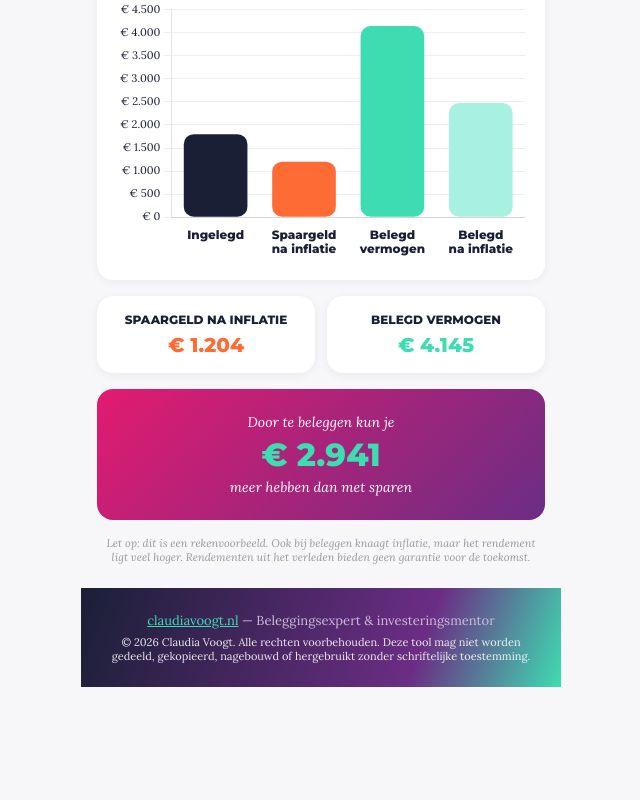
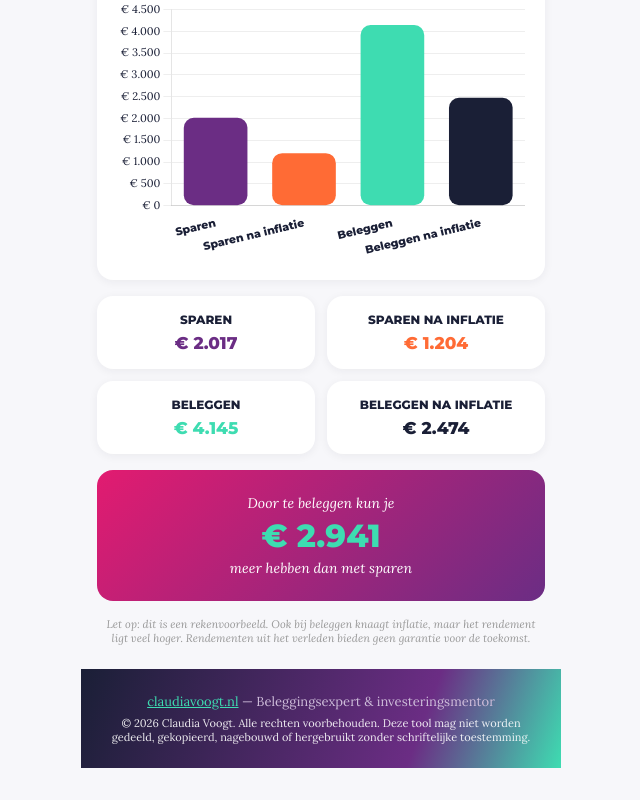
Before and after one commit to claudiavoogt/gf-sparenbeleggen-calculator, a Next.js app: page / in a window 1280 px wide. Shown: the part 1113-1913 px from the top of the page, without its empty margins (319-959 px from the left). Before the commit the page ends 1832 px from the top, so only its background shows below. Built offline with nearby package versions, Linux system fonts and the light colour scheme.

Commit message:
fix: chart 4 balken sparen/beleggen nominaal en na inflatie

```diff
--- a/app/page.tsx
+++ b/app/page.tsx
@@ -111,16 +111,16 @@ export default function SparenVsBeleggenPage() {
     chartInstance.current = new window.Chart(ctx, {
       type: 'bar',
       data: {
-        labels: [['Ingelegd'], ['Spaargeld', 'na inflatie'], ['Belegd', 'vermogen'], ['Belegd', 'na inflatie']],
+        labels: ['Sparen', 'Sparen\nna inflatie', 'Beleggen', 'Beleggen\nna inflatie'],
         datasets: [
           {
             data: [
-              resultaat.totaalIngelegd,
+              resultaat.eindwaardeSparenNominaal,
               resultaat.waardeNaInflatie,
               resultaat.eindwaarde,
               resultaat.eindwaardeNaInflatie,
             ],
-            backgroundColor: ['#1A1F36', '#FF6B35', '#3EDCB1', '#A8F0E0'],
+            backgroundColor: ['#6B2D84', '#FF6B35', '#3EDCB1', '#1A1F36'],
             borderRadius: 10,
             borderSkipped: false,
           },
@@ -149,7 +149,7 @@ export default function SparenVsBeleggenPage() {
           },
           x: {
             ticks: {
-              font: { family: 'Montserrat', size: 12, weight: '700' },
+              font: { family: 'Montserrat', size: 11, weight: '700' },
               color: '#1A1F36',
             },
             grid: { display: false },
@@ -463,17 +463,29 @@ export default function SparenVsBeleggenPage() {
             </div>
 
             {/* CIJFERS */}
-            <div style={styles.resultRow}>
-              <div style={styles.resultCard}>
-                <div style={styles.resultLabel}>Spaargeld na inflatie</div>
-                <div style={{ ...styles.resultValue, color: '#FF6B35' }}>
+            <div style={{ display: 'flex', flexWrap: 'wrap', gap: '12px', margin: '0 16px' }}>
+              <div style={{ ...styles.resultCard, flex: '1 1 calc(50% - 6px)' }}>
+                <div style={styles.resultLabel}>Sparen</div>
+                <div style={{ ...styles.resultValue, color: '#6B2D84', fontSize: '17px' }}>
+                  {formatEuro(resultaat.eindwaardeSparenNominaal)}
+                </div>
+              </div>
+              <div style={{ ...styles.resultCard, flex: '1 1 calc(50% - 6px)' }}>
+                <div style={styles.resultLabel}>Sparen na inflatie</div>
+                <div style={{ ...styles.resultValue, color: '#FF6B35', fontSize: '17px' }}>
                   {formatEuro(resultaat.waardeNaInflatie)}
                 </div>
               </div>
-              <div style={styles.resultCard}>
-                <div style={styles.resultLabel}>Belegd vermogen</div>
-                <div style={{ ...styles.resultValue, color: '#3EDCB1' }}>
+              <div style={{ ...styles.resultCard, flex: '1 1 calc(50% - 6px)' }}>
+                <div style={styles.resultLabel}>Beleggen</div>
+                <div style={{ ...styles.resultValue, color: '#3EDCB1', fontSize: '17px' }}>
                   {formatEuro(resultaat.eindwaarde)}
+                </div>
+              </div>
+              <div style={{ ...styles.resultCard, flex: '1 1 calc(50% - 6px)' }}>
+                <div style={styles.resultLabel}>Beleggen na inflatie</div>
+                <div style={{ ...styles.resultValue, color: '#1A1F36', fontSize: '17px' }}>
+                  {formatEuro(resultaat.eindwaardeNaInflatie)}
                 </div>
               </div>
             </div>
```
